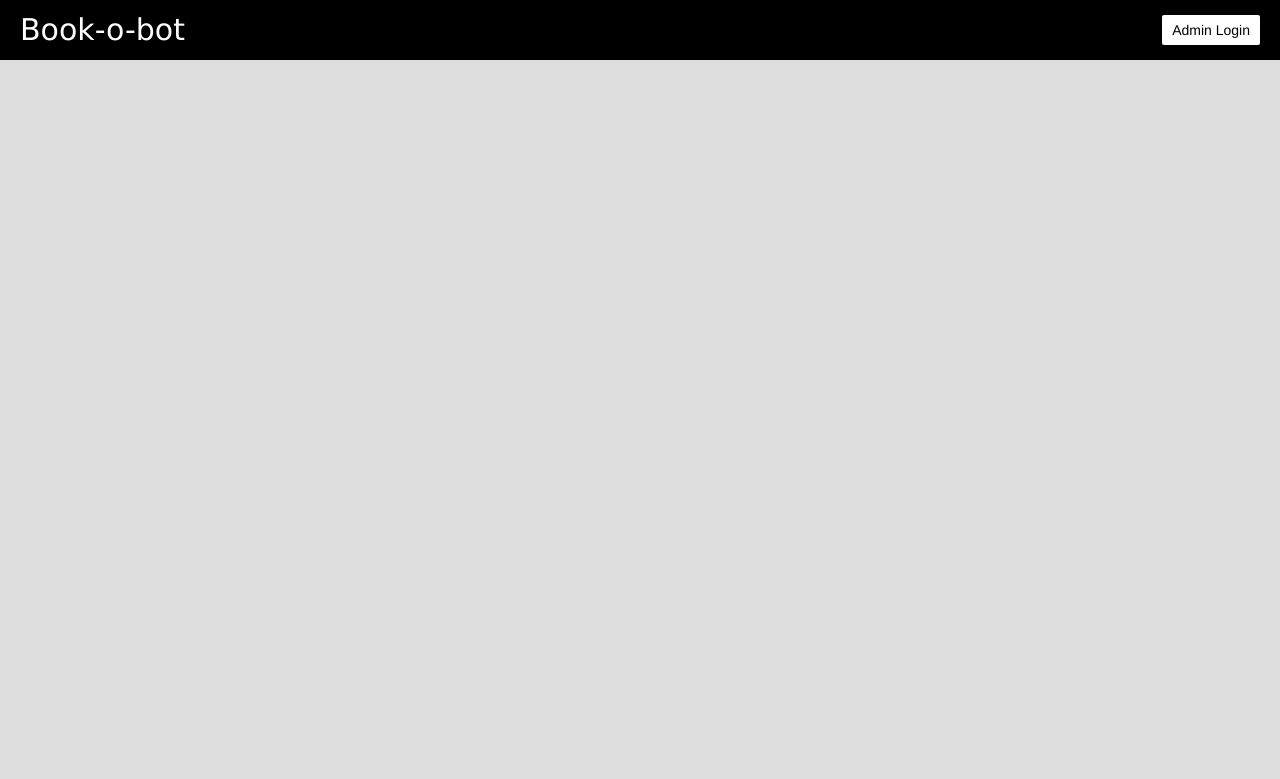
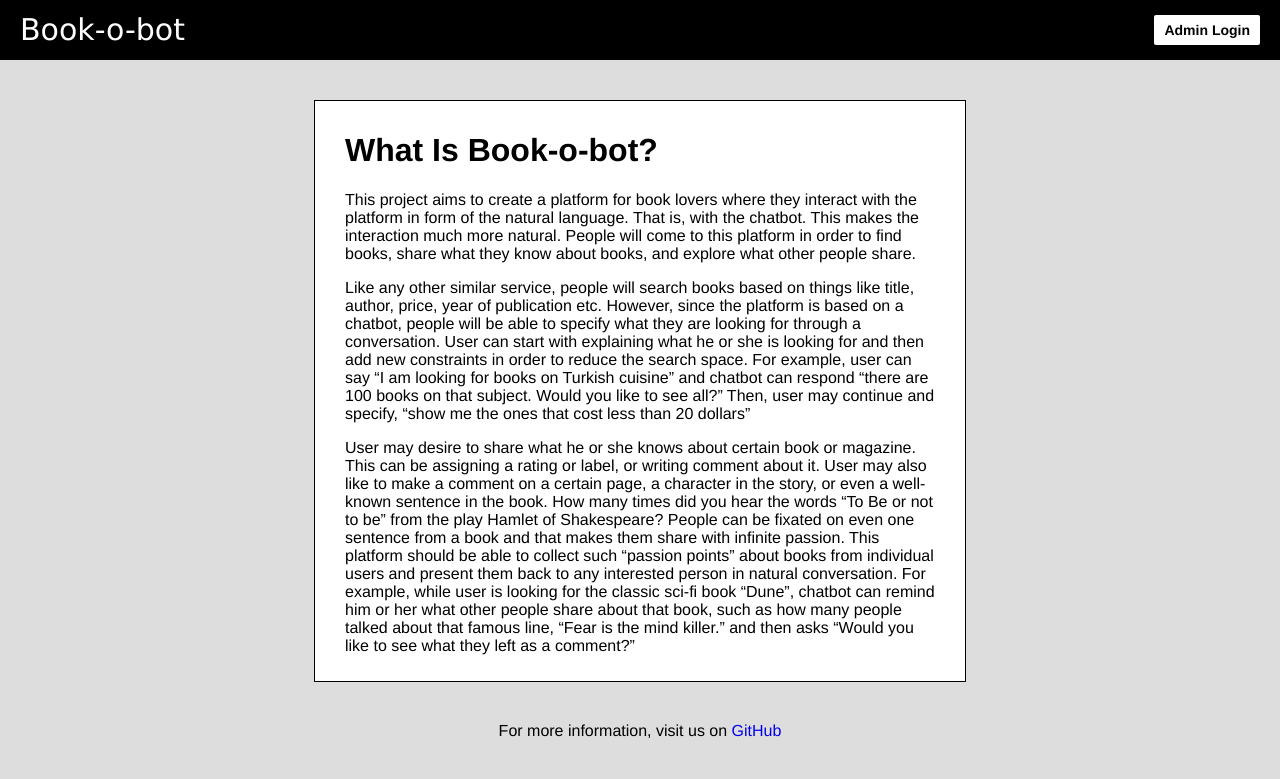
Before and after one commit to bounswe/bounswe2017group7, a Django app: page / in a window 1280 px wide. Shown: the top 779 px of the page. Run offline with Django 3.2, Linux system fonts and the light colour scheme.

Commit message:
Homepage content updated.

```diff
--- a/bookbotproject/home_page/templates/index.html
+++ b/bookbotproject/home_page/templates/index.html
@@ -14,7 +14,14 @@
 
  		a {
  			text-decoration: none;
- 			color: black;
+
+ 		}
+
+ 		.header {
+ 			width: 100%;
+ 			height: 60px;
+ 			background-color: black;
+ 			clear: both;
  		}
 
  		.heading {
@@ -26,15 +33,10 @@
  			margin-left: 20px;
  		}
 
- 		.header {
- 			width: 100%;
- 			height: 60px;
- 			background-color: black;
- 		}
-
  		.login-button {
  			background-color: #ffffff;
  			font-size: 14px;
+ 			font-weight: bold;
  			float: right;
  			margin-right: 20px;
  			margin-top:15px;
@@ -43,19 +45,47 @@
  			padding-left: 10px;
  			border-radius: 2px;
  		}
+
+ 		.content {
+ 			padding: 40px 50px;
+ 		}
+
+ 		.card {
+ 			background-color: white;
+ 			text-align: left;
+ 			padding: 10px 30px;
+ 			border: 1px solid black;
+ 			width: 50%;
+ 			margin: auto;
+ 		}
+
+ 		.footer {
+ 			margin-top: 40px;
+ 		}
  	</style>
 </head>
 <body>
 	<div class="header">
 		<div class="heading">Book-o-bot</div>
 		<div class="login-button">
-			<a href="/admin/login">Admin Login</a>
+			<a href="/admin/login" style="color:black;">Admin Login</a>
 		</div>
 	</div>
-	<div>
-		<div>
+	<div class="content">
+		<div class="card">
+			<h1>What Is Book-o-bot?</h1>
 
-		<div>
+			<p>This project aims to create a platform for book lovers where they interact with the platform in form of the natural language. That is, with the chatbot. This makes the interaction much more natural. People will come to this platform in order to find books, share what they know about books, and explore what other people share.</p>
+
+			<p>Like any other similar service, people will search books based on things like title, author, price, year of publication etc. However, since the platform is based on a chatbot, people will be able to specify what they are looking for through a conversation. User can start with explaining what he or she is looking for and then add new constraints in order to reduce the search space. For example, user can say “I am looking for books on Turkish cuisine” and chatbot can respond “there are 100 books on that subject. Would you like to see all?” Then, user may continue and specify, “show me the ones that cost less than 20 dollars”</p>
+
+			<p>User may desire to share what he or she knows about certain book or magazine. This can be assigning a rating or label, or writing comment about it. User may also like to make a comment on a certain page, a character in the story, or even a well-known sentence in the book. How many times did you hear the words “To Be or not to be” from the play Hamlet of Shakespeare? People can be fixated on even one sentence from a book and that makes them share with infinite passion. This platform should be able to collect such “passion points” about books from individual users and present them back to any interested person in natural conversation. For example, while user is looking for the classic sci-fi book “Dune”, chatbot can remind him or her what other people share about that book, such as how many people talked about that famous line, “Fear is the mind killer.” and then asks “Would you like to see what they left as a comment?”</p>
+		</div>
+
+		<div class="footer">
+			For more information, visit us on <a href="https://github.com/bounswe/bounswe2017group7/">GitHub</a>
+		</div>
+
 	</div>
 </body>
 </html>
```
